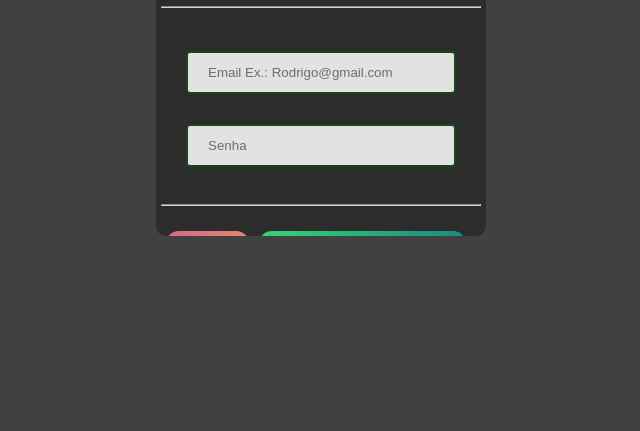
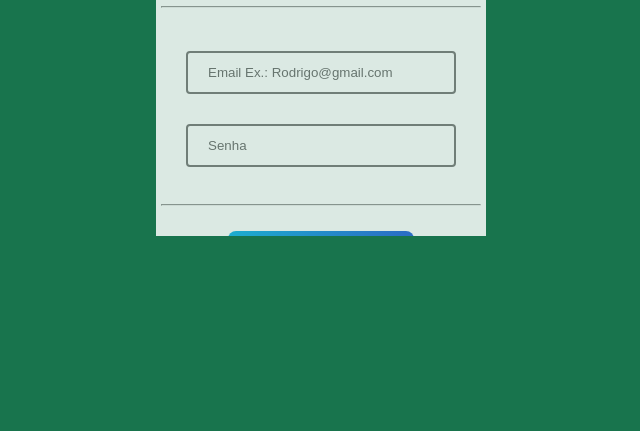
Before and after one commit to keyo-oliveira/TCCFaecOrg, a Gatsby site: page /login in a window 1280 px wide. Shown: the part 369-800 px from the top of the page, without its empty margins (319-959 px from the left). Built offline with nearby package versions, Linux system fonts and the light colour scheme; Gatsby itself is replaced by a stand-in of ours.

Commit message:
Login Page

```diff
--- a/src/pages/index.js
+++ b/src/pages/index.js
@@ -1,4 +1,5 @@
 import * as React from "react"
+import {} from "../styles/index.module.scss";
 
 // styles
 const pageStyles = {
--- a/src/pages/login.js
+++ b/src/pages/login.js
@@ -1,15 +1,12 @@
 import * as React from "react";
-import { Link } from "gatsby";
 import { useForm } from "react-hook-form";
 import {
   container,
   textCentered,
-  backgroundImage,
+  backgroundColor,
   content,
   row,
   rowButton,
-  noLink,
-  buttonBack,
   buttonRegister,
 } from "../styles/login.module.scss";
 
@@ -19,7 +16,7 @@ const LoginPage = ({ pageTitle }) => {
 
   return (
     <main>
-      <div className={backgroundImage}>
+      <div className={backgroundColor}>
         <title>{pageTitle}</title>
         <div className={container}>
           <div className={textCentered}>
@@ -44,11 +41,6 @@ const LoginPage = ({ pageTitle }) => {
               </div>
               <hr />
               <div className={rowButton}>
-                <button className={buttonBack} type="submit">
-                  <Link className={noLink} to="/">
-                    Voltar
-                  </Link>
-                </button>
                 <input className={buttonRegister} type="submit" />
               </div>
             </form>
--- /dev/null
+++ b/src/styles/index.module.scss
@@ -0,0 +1,17 @@
+@import url(https://fonts.googleapis.com/css?family=Open+Sans+Condensed:300,700|Open+Sans:400,300,600);
+
+body {
+    font-family: 'open sans';
+    color:rgb(55, 105, 199);
+}
+
+.backgroundColor {
+    background-color: rgb(58, 58, 58);
+    font-size: 15px;
+    width: 100%;
+    height: 100%;
+    margin: auto;
+    overflow: auto;
+    position: absolute;
+    top: 0; left: 0; bottom: 0; right: 0;
+}
--- a/src/styles/login.module.scss
+++ b/src/styles/login.module.scss
@@ -2,31 +2,41 @@
 
 body {
     font-family: 'open sans';
-    background-color: rgb(65, 65, 65);
-    color:rgb(240, 240, 240);
+    color:rgb(55, 105, 199);
 }
 
 input, select {
     padding: 12px 20px;
     margin: 0px 0;
     display: inline-block;
-    border: 2px solid rgb(18, 73, 18);
+    border: 2px solid gray;
     border-radius: 4px;
     box-sizing: border-box;
     margin-left: 10px;
     margin-right: 10px;
     width: 100%;
+
+    &:focus {
+        outline: none !important;
+        border: 2px solid rgb(44, 94, 231);
+    }
 }
 
 
-.backgroundImage {
-    background-image: gray;
+.backgroundColor {
+    background-color: rgb(24, 116, 77);
     font-size: 15px;
+    width: 100%;
+    height: 100%;
+    margin: auto;
+    overflow: auto;
+    position: absolute;
+    top: 0; left: 0; bottom: 0; right: 0;
 }
 
 .HiddenDiv{
     background: rgb(95, 95, 95);
-    color: rgb(255, 255, 255);
+    color: rgb(231, 231, 231);
     //white-space:nowrap;
 }
 
@@ -34,9 +44,8 @@ input, select {
   margin: auto;
   width: 25%;
   height: 50%;
-  background-color: rgb(41, 41, 41);
+  background-color: white;
   padding: 5px;
-  border-radius: 10px;
   overflow: auto;
   position: absolute;
   top: 0; left: 0; bottom: 0; right: 0;
@@ -65,19 +74,15 @@ input, select {
     justify-content: space-around;
     padding: 5px;
     margin-top: 20px;
-    }
-
-.noLink{
-    color: black;
-    text-decoration: none;
 }
 
-.buttonBack{
-    background: #f2709c;
-    background: -webkit-linear-gradient(to left, #ff9472, #f2709c);
-    background: linear-gradient(to left, #ff9472, #f2709c);
-    padding: 0.5rem 1rem;
-    border-radius: 0.8rem;
+.buttonRegister{
+    background: #2f6ada;
+    background: -webkit-linear-gradient(to right, #1eb8e7, #2f6ada);
+    background: linear-gradient(to right, #1eb8e7, #2f6ada);
+    margin-right: 20%;
+    margin-left: 20%;
+    border-radius: 0.5rem;
     border: transparent;
     cursor: pointer;
     font-size: 20px;
@@ -86,18 +91,3 @@ input, select {
         filter: brightness(110%);
     }
 }
-
-.buttonRegister{
-    background: #11998e;
-    background: -webkit-linear-gradient(to right, #38ef7d, #11998e);
-    background: linear-gradient(to right, #38ef7d, #11998e);
-    padding: 0.7rem 2rem;
-    border-radius: 0.8rem;
-    border: transparent;
-    cursor: pointer;
-    font-size: 20px;
-
-    &:hover{
-        filter: brightness(110%);
-    }
-}
```
